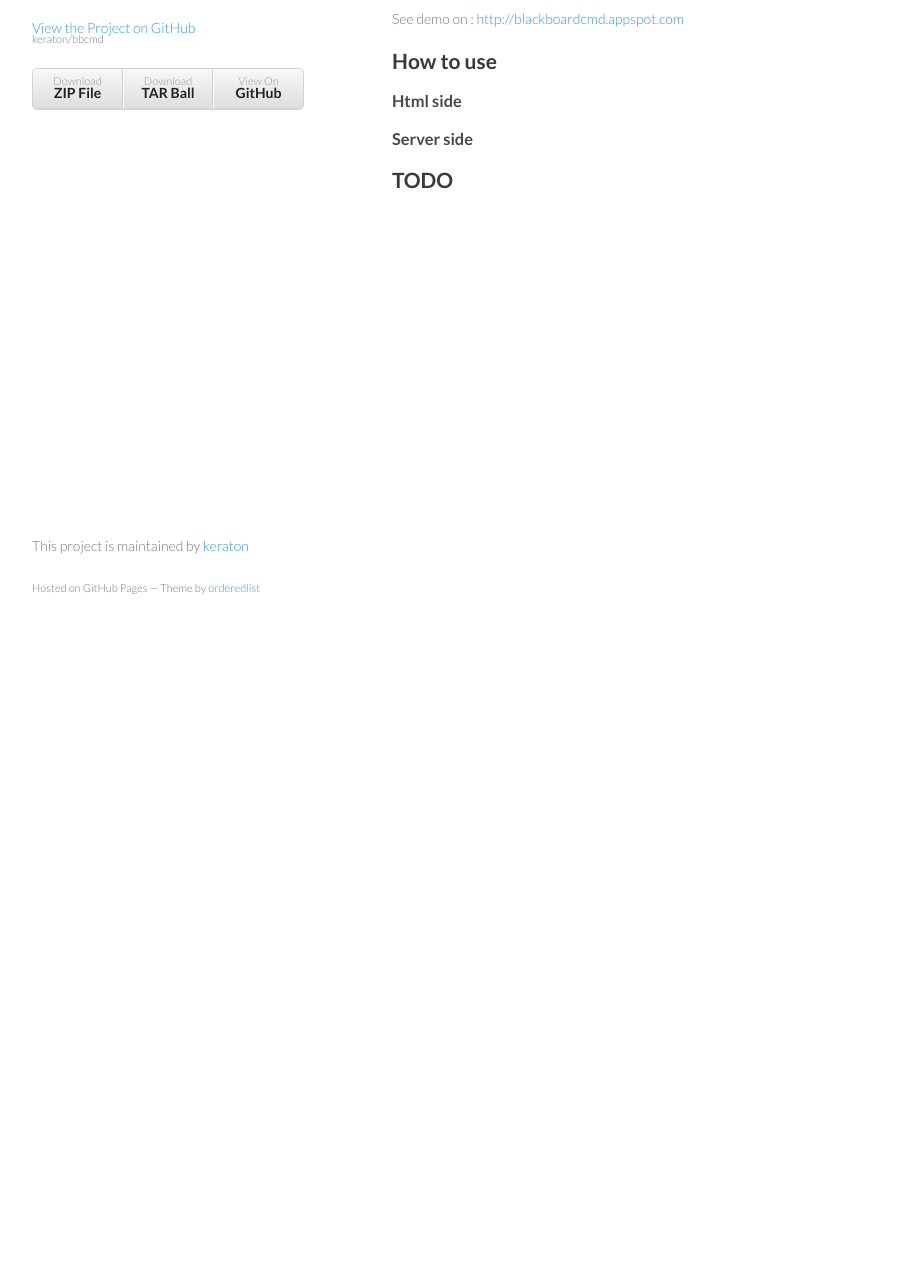
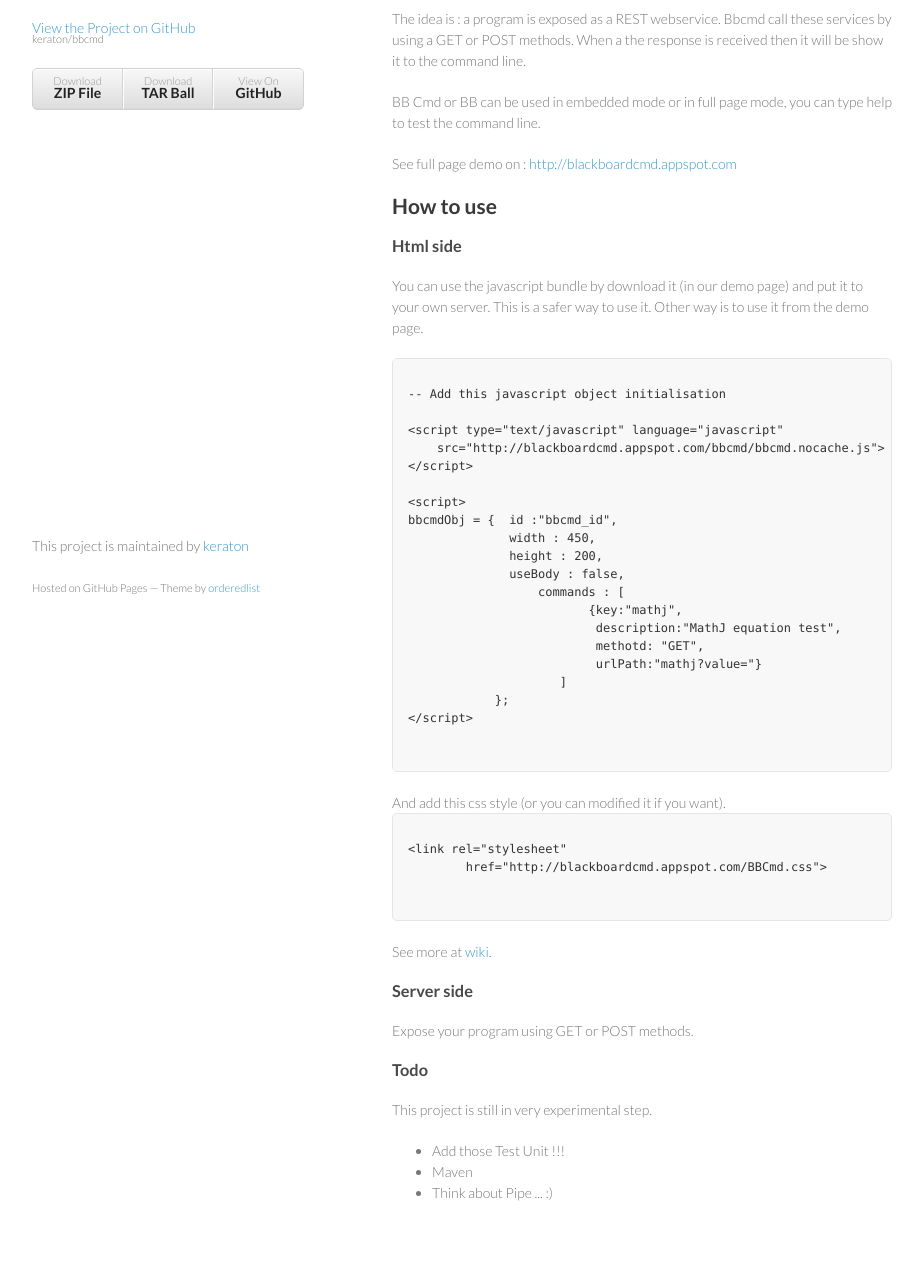
Before and after one commit to keraton/bbcmd, a plain HTML site: page index.html in a window 1280 px wide. Shown: the part 133-1394 px from the top of the page, without its empty margins (178-1101 px from the left). Before the commit the page ends 800 px from the top, so only its background shows below. Drawn offline with Linux system fonts and the light colour scheme.

Commit message:
Correct index.html

```diff
--- a/index.html
+++ b/index.html
@@ -8,11 +8,13 @@
 
 <link rel="stylesheet" href="stylesheets/styles.css">
 <link rel="stylesheet" href="stylesheets/pygment_trac.css">
-    <meta name="viewport" content="width=device-width, initial-scale=1, user-scalable=no">
+<meta name="viewport"
+	content="width=device-width, initial-scale=1, user-scalable=no">
 <!--[if lt IE 9]>
     <script src="//html5shiv.googlecode.com/svn/trunk/html5.js"></script>
     <![endif]-->
 
+    <link rel="stylesheet" href="BBCmd.css">
 </head>
 <body>
 	<div class="wrapper">
@@ -20,40 +22,148 @@
 			<h1>Bbcmd</h1>
 			<p>BB Command Line</p>
 
-        <p class="view"><a href="https://github.com/keraton/bbcmd">View the Project on GitHub <small>keraton/bbcmd</small></a></p>
+			<p class="view">
+				<a href="https://github.com/keraton/bbcmd">View the Project on
+					GitHub <small>keraton/bbcmd</small>
+				</a>
+			</p>
 
 
 			<ul>
-          <li><a href="https://github.com/keraton/bbcmd/zipball/master">Download <strong>ZIP File</strong></a></li>
-          <li><a href="https://github.com/keraton/bbcmd/tarball/master">Download <strong>TAR Ball</strong></a></li>
+				<li><a href="https://github.com/keraton/bbcmd/zipball/master">Download
+						<strong>ZIP File</strong>
+				</a></li>
+				<li><a href="https://github.com/keraton/bbcmd/tarball/master">Download
+						<strong>TAR Ball</strong>
+				</a></li>
 				<li><a href="https://github.com/keraton/bbcmd">View On <strong>GitHub</strong></a></li>
 			</ul>
+
 		</header>
 		<section>
+			<p>
+				BB Cmd or BB command is designed as a web based console. The
+				objective is to give an easy to use interface for a programmer to
+				expose their works via a website. It inspired by the usual command line (in
+				windows or unix).
+			</p>
+
+			<p>
+				The idea is : a program is exposed as a REST webservice. Bbcmd call these
+				services by using a GET or POST methods. When a the response is received
+				then it will be show it to the command line.
+			</p>
+
+			<p>
+				BB Cmd or BB can be used in embedded mode or in full page mode,
+				you can type help to test the command line.
+			</p>
+
 			<div id="bbcmd_id"></div>
-        <p>BB Cmd or BB command is designed as a web based console. The objective is to give an easy to use interface for developer to expose their works. It inspired by the usual command line (in windows or unix).</p>
 
-<p>See demo on :
-<a href="http://blackboardcmd.appspot.com">http://blackboardcmd.appspot.com</a></p>
+			<p>
+				See full page demo on : <a href="http://blackboardcmd.appspot.com">http://blackboardcmd.appspot.com</a>
+			</p>
 
 			<h2>
-<a name="how-to-use" class="anchor" href="#how-to-use"><span class="octicon octicon-link"></span></a>How to use</h2>
+				<a name="how-to-use" class="anchor" href="#how-to-use"><span
+					class="octicon octicon-link"></span></a>How to use
+			</h2>
 
 			<h3>
-<a name="html-side" class="anchor" href="#html-side"><span class="octicon octicon-link"></span></a>Html side</h3>
+				<a name="html-side" class="anchor" href="#html-side"><span
+					class="octicon octicon-link"></span></a>Html side
+			</h3>
+
+			<p>
+				You can use the javascript bundle by download it (in our demo page) and put it to your own server.
+				This is a safer way to use it. Other way is to use it from the demo page.
+			</p>
+			<pre>
+								<code>
+-- Add this javascript object initialisation
+
+&lt;script type="text/javascript" language="javascript"
+    src="http://blackboardcmd.appspot.com/bbcmd/bbcmd.nocache.js"&gt;
+&lt;/script&gt;
+
+&lt;script&gt;
+bbcmdObj = {  id :"bbcmd_id",
+              width : 450,
+              height : 200,
+              useBody : false,
+	          commands : [
+	                 {key:"mathj",
+	                  description:"MathJ equation test",
+	                  methotd: "GET",
+	                  urlPath:"mathj?value="}
+	             ]
+            };
+&lt;/script&gt;
+					</code>
+			</pre>
+
+			And add this css style (or you can modified it if you want).
+
+			<pre>
+					<code>
+&lt;link rel="stylesheet"
+        href="http://blackboardcmd.appspot.com/BBCmd.css"&gt;
+					</code>
+			</pre>
+
+			<p>
+See more at <a href="https://github.com/keraton/bbcmd/wiki">wiki</a>.
+			</p>
 
 			<h3>
-<a name="server-side" class="anchor" href="#server-side"><span class="octicon octicon-link"></span></a>Server side</h3>
+				<a name="server-side" class="anchor" href="#server-side"><span
+					class="octicon octicon-link"></span></a>Server side
+			</h3>
 
-<h2>
-<a name="todo" class="anchor" href="#todo"><span class="octicon octicon-link"></span></a>TODO</h2>
+			<p>
+				Expose your program using GET or POST methods.
+			</p>
+
+			<h3>
+				<a name="todo" class="anchor" href="#todo"><span
+					class="octicon octicon-link"></span></a>Todo
+			</h3>
+
+			<p>
+This project is still in very experimental step.
+<ul>
+	<li>Add those Test Unit !!!</li>
+	<li>Maven</li>
+	<li>Think about Pipe ... :)</li>
+</ul>
+			</p>
 		</section>
 		<footer>
-        <p>This project is maintained by <a href="https://github.com/keraton">keraton</a></p>
-        <p><small>Hosted on GitHub Pages &mdash; Theme by <a href="https://github.com/orderedlist">orderedlist</a></small></p>
+			<p>
+				This project is maintained by <a href="https://github.com/keraton">keraton</a>
+			</p>
+			<p>
+				<small>Hosted on GitHub Pages &mdash; Theme by <a
+					href="https://github.com/orderedlist">orderedlist</a></small>
+			</p>
 		</footer>
 	</div>
 	<script src="javascripts/scale.fix.js"></script>
+	<script type="text/javascript" language="javascript"
+		src="http://blackboardcmd.appspot.com/bbcmd/bbcmd.nocache.js"></script>
+	<script>
+      bbcmdObj = {
+      		id			:"bbcmd_id",
+      		width 		: 450,
+      		height 		: 200,
+      		useBody 	: false,
+      		defaultCmd 	: "mathj",
+       		commands	: [
+       		            {key:"mathj", description:"MathJ equation test", methotd: "GET", urlPath:"mathj?value="}
+       		           ]
+      		};
+	</script>
+</body>
 
-  </body>
 </html>
```
Lines whose indentation alone changed are shown as unchanged.
